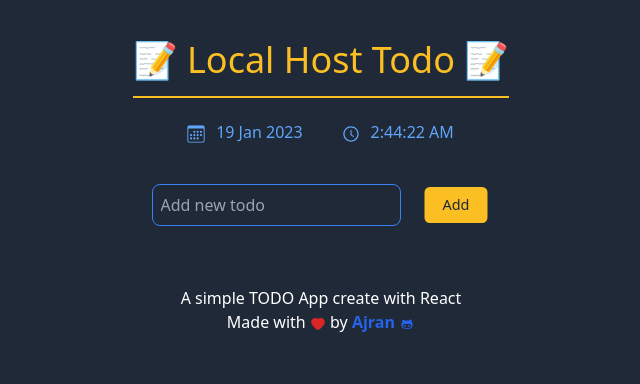
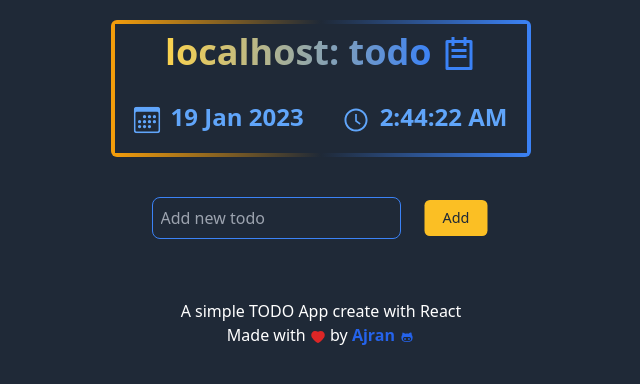
Before and after one commit to b14ck0ps/localhost-todo, a React (Vite) app: page / in a window 1280 px wide. Shown: the top 384 px of the page, without its empty margins (319-959 px from the left). Built offline with nearby package versions, Linux system fonts and the light colour scheme.

Commit message:
fancy border pfff

```diff
--- a/src/components/Header.tsx
+++ b/src/components/Header.tsx
@@ -1,16 +1,30 @@
 import React from "react";
 import LiveDateTime from "./LiveDateTime";
+import { RiTodoLine } from "react-icons/ri";
 
 export default function Header() {
   return (
     <>
-      <div className="text-center text-4xl p-10 text-amber-400">
-        <span className="pb-3 border-b-2 border-amber-400">
-          {" "}
-          📝 Local Host Todo 📝
-        </span>
+      <div className="flex justify-center mt-5">
+        <div className="inline-block rounded-md bg-gradient-to-r from-amber-500 via-gray-800 to-blue-500 p-1">
+          <div className=" bg-gray-800 back">
+            <h1 className="text-2xl font-black text-white">
+              <div className="text-center text-4xl px-5 py-2">
+                <span className="">
+                  {" "}
+                  <span className="font-extrabold text-transparent bg-clip-text bg-gradient-to-r from-amber-300 to-blue-500">
+                    localhost: todo
+                  </span>{" "}
+                  <RiTodoLine className="inline text-blue-500" />
+                </span>
+              </div>
+              <div className="p-5">
+                <LiveDateTime />
+              </div>
+            </h1>
+          </div>
+        </div>
       </div>
-      <LiveDateTime />
     </>
   );
 }
```
